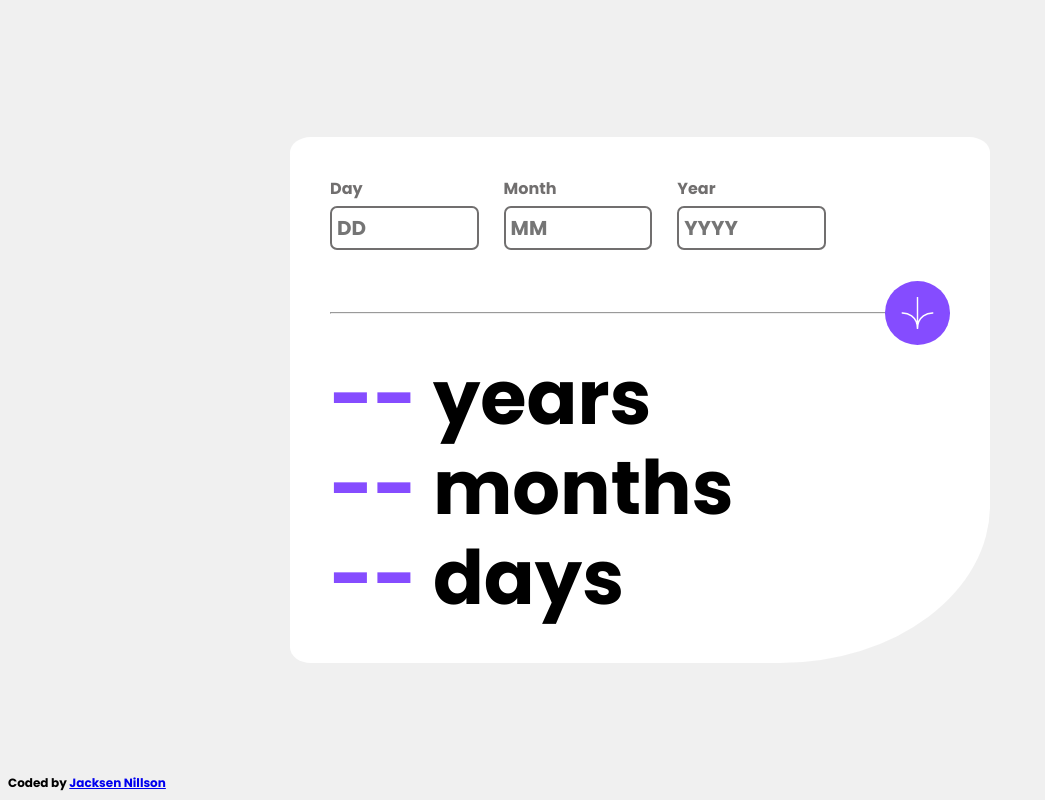
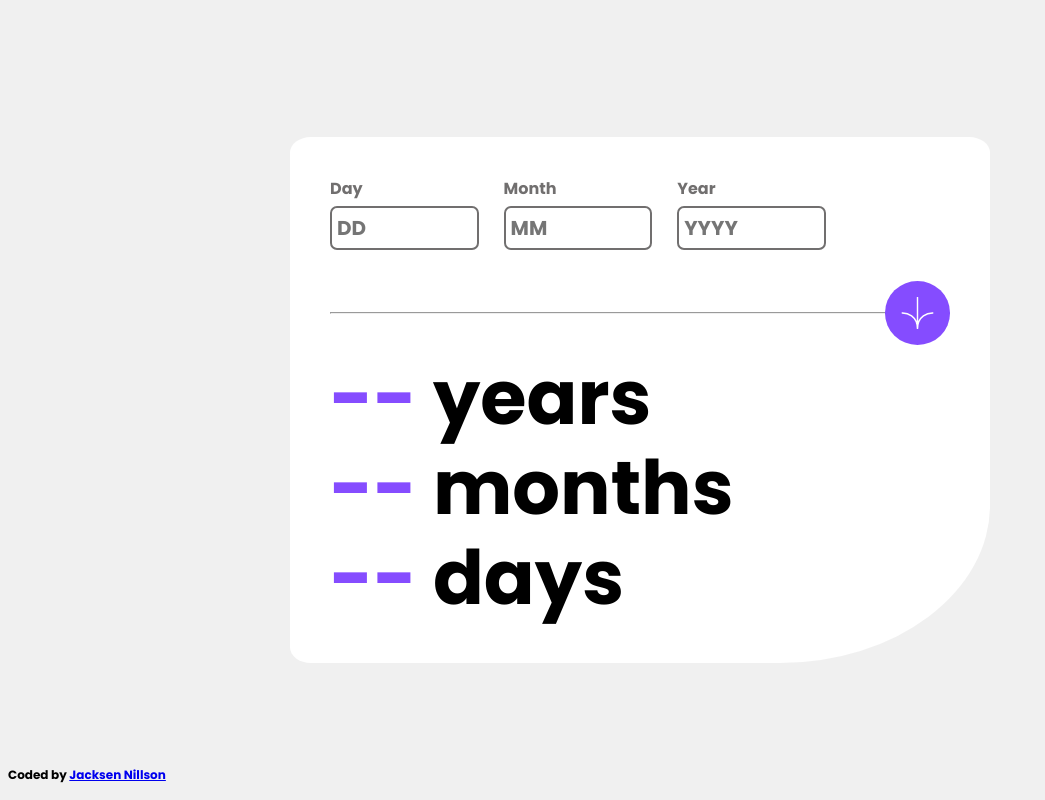
Before and after one commit to jacksen30/age-calculator-app, a plain HTML site: page index.html in a window 1280 px wide. Shown: the whole page, without its empty margins (0-1045 px from the left). Drawn offline with Linux system fonts and the light colour scheme.

Commit message:
wrap attribution h1 in a footer, adjust layout

```diff
--- a/assets/styles/style.css
+++ b/assets/styles/style.css
@@ -108,13 +108,6 @@ body {
 	justify-content: center;
 }
 
-h1 {
-  font-size: 0.75rem;
-  position: absolute;
-  bottom: 0.5rem;
-  left: 0.5rem;
-}
-
 .age-calculator {
   margin-top: 70px;
   background-color: var(--calculator-bg);
@@ -203,6 +196,18 @@ hr {
   color: var(--main-color);
 }
 
+h1 {
+  font-size: 0.75rem;
+  padding: 0.5rem 0;
+}
+
+footer {
+  position: absolute;
+  bottom: 0;
+  width: 100%;
+  text-align: center;
+}
+
 @media (min-width: 750px) {
 
   .main {
@@ -234,5 +239,10 @@ hr {
   .calc-output--text {
     font-size: 4.6875rem;
     line-height: 1.2;
+  }
+
+  footer {
+    text-align: left;
+    padding: 0.5rem 0.5rem;
+  }
 }
-}
--- a/index.html
+++ b/index.html
@@ -46,7 +46,9 @@
       </div>
     </div>
   </main>
-  <h1>Coded by <a href="https://devbyjacksen.com/">Jacksen Nillson</a></h1>
+  <footer>
+    <h1>Coded by <a href="https://devbyjacksen.com/">Jacksen Nillson</a></h1>
+  </footer>
   <script src="./script.js"></script>
 </body>
 </html>
```
